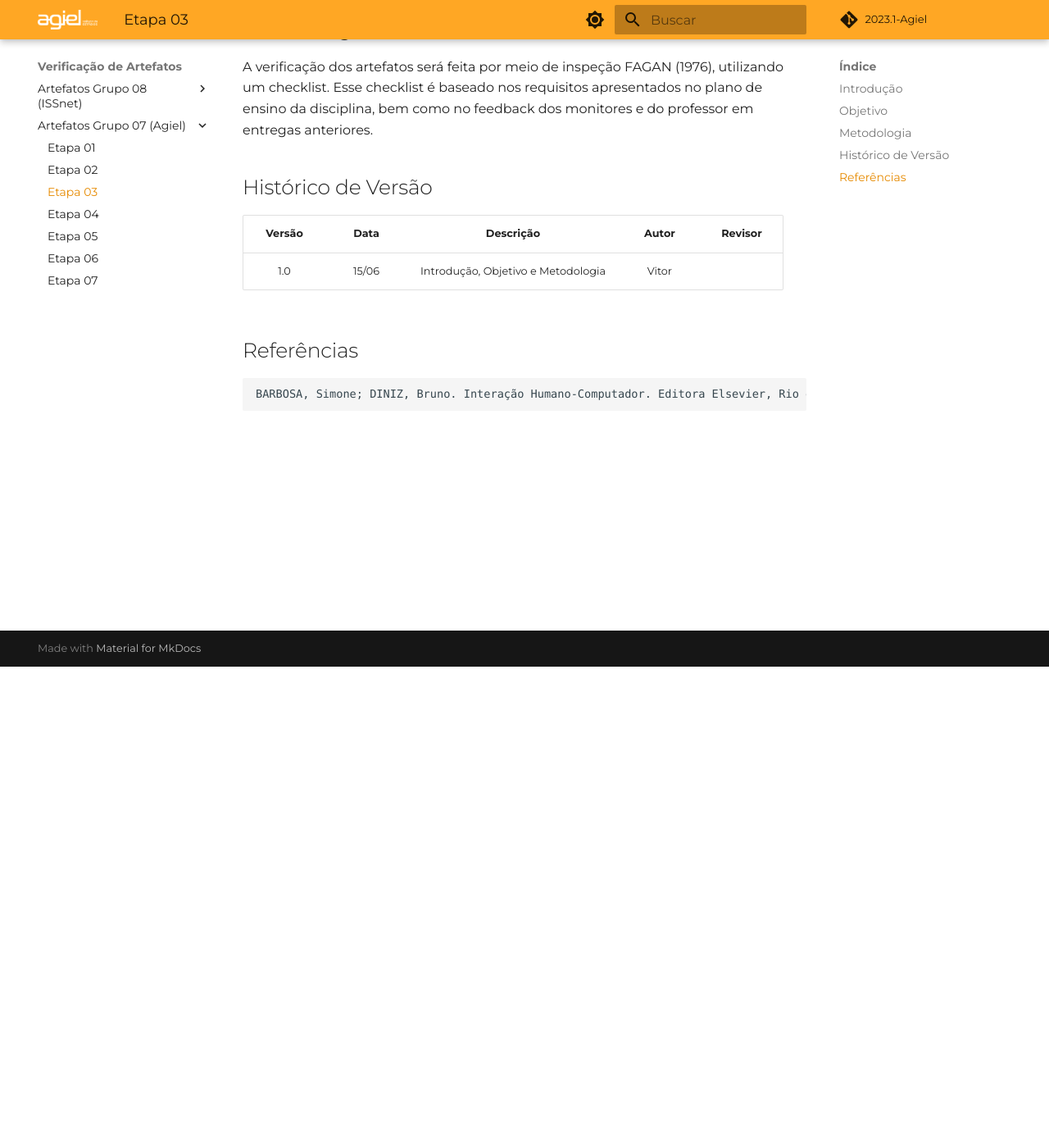
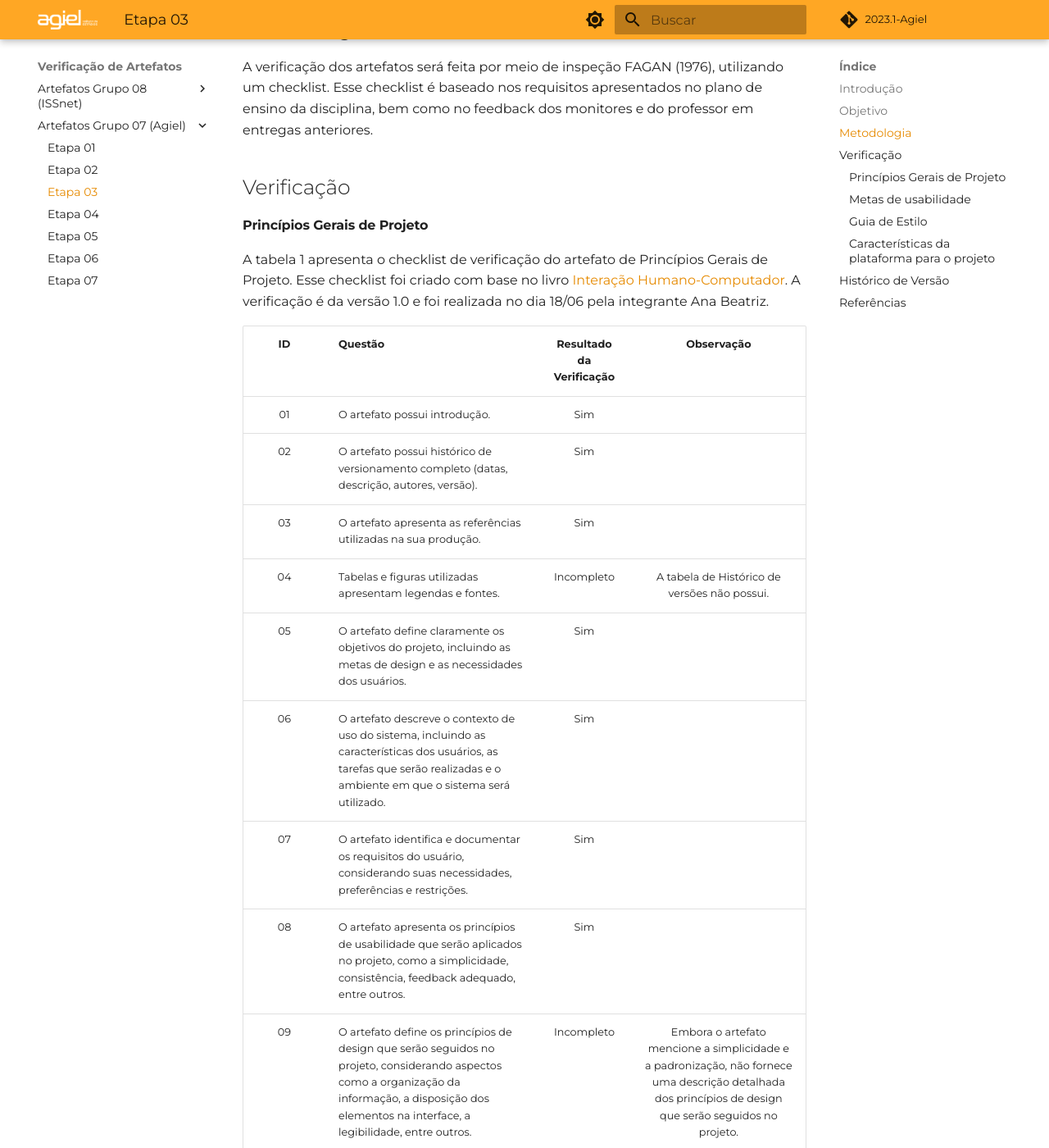
Before and after one commit to Interacao-Humano-Computador/2023.1-Agiel, an MkDocs documentation site: the page built from docs/verificacao/grupo_7/etapa_3.md, in a window 1280 px wide and 1400 px high, scrolled down 587 px. Shown: the whole window at 82% size. Built offline with MkDocs 1.6.1 and Material for MkDocs 9.7.7, drawn with Linux system fonts in a browser that asks for light colours; some web fonts are replaced; comment, search, counter and statistics services are not loaded; some of the changed text lies outside the part shown.

Commit message:
adiciona verificação da etapa 3

```diff
--- a/docs/verificacao/grupo_7/etapa_3.md
+++ b/docs/verificacao/grupo_7/etapa_3.md
@@ -13,6 +13,40 @@ Este documento tem como fim verificar a qualidade dos artefatos produzidos pelo
 ## Metodologia
 A verificação dos artefatos será feita por meio de inspeção FAGAN (1976), utilizando um checklist. Esse checklist é baseado nos requisitos apresentados no plano de ensino da disciplina, bem como no feedback dos monitores e do professor em entregas anteriores.
 
+## Verificação
+
+#### Princípios Gerais de Projeto
+
+A tabela 1 apresenta o checklist de verificação do artefato de Princípios Gerais de Projeto. Esse checklist foi criado com base  no livro [Interação Humano-Computador](#referências).
+A verificação é da versão 1.0 e foi realizada no dia 18/06 pela integrante Ana Beatriz.
+
+| ID |Questão| Resultado da Verificação | Observação |
+| :---: | --- | :---: |  :---: |
+| 01 | O artefato possui introdução.  | Sim | |
+| 02 | O artefato possui histórico de versionamento completo (datas, descrição, autores, versão).  | Sim | |
+| 03 |  O artefato apresenta as referências utilizadas na sua produção.  | Sim | |
+| 04 | Tabelas e figuras utilizadas apresentam legendas e fontes.  | Incompleto | A tabela de Histórico de versões não possui. |
+| 05 | O artefato define claramente os objetivos do projeto, incluindo as metas de design e as necessidades dos usuários.| Sim | |
+| 06 | O artefato descreve o contexto de uso do sistema, incluindo as características dos usuários, as tarefas que serão realizadas e o ambiente em que o sistema será utilizado. | Sim | |
+| 07 | O artefato identifica e documentar os requisitos do usuário, considerando suas necessidades, preferências e restrições.| Sim | |
+| 08 | O artefato apresenta os princípios de usabilidade que serão aplicados no projeto, como a simplicidade, consistência, feedback adequado, entre outros.| Sim | |
+| 09 | O artefato define os princípios de design que serão seguidos no projeto, considerando aspectos como a organização da informação, a disposição dos elementos na interface, a legibilidade, entre outros.| Incompleto | Embora o artefato mencione a simplicidade e a padronização, não fornece uma descrição detalhada dos princípios de design que serão seguidos no projeto. |
+| 10 | O artefato estabelece diretrizes de interação que orientem o design das interações entre o usuário e o sistema, incluindo a forma como as ações são realizadas, os controles utilizados e as respostas esperadas do sistema.| Incompleto | O artefato menciona a necessidade de feedback visual e informativo, mas não inclui diretrizes específicas para as interações entre o usuário e o sistema. |
+| 11 | O artefato cria fluxos de tarefas que representem as sequências de ações realizadas pelos usuários para atingir seus objetivos, levando em consideração as diferentes tarefas que podem ser executadas no sistema.| Não | O artefato não apresenta fluxos de tarefas que representem as sequências de ações realizadas pelos usuários. |
+
+<h6 align = "center"> Tabela 1: Checklist para Verificação
+<br> Autor(es): Ana Beatriz
+<br>Fonte: Autor(es)</h6>
+
+
+#### Metas de usabilidade
+
+#### Guia de Estilo
+
+#### Características da plataforma para o projeto
+
+
+
 ## Histórico de Versão
 
 | Versão | Data  |            Descrição              |     Autor      |    Revisor    |
```
